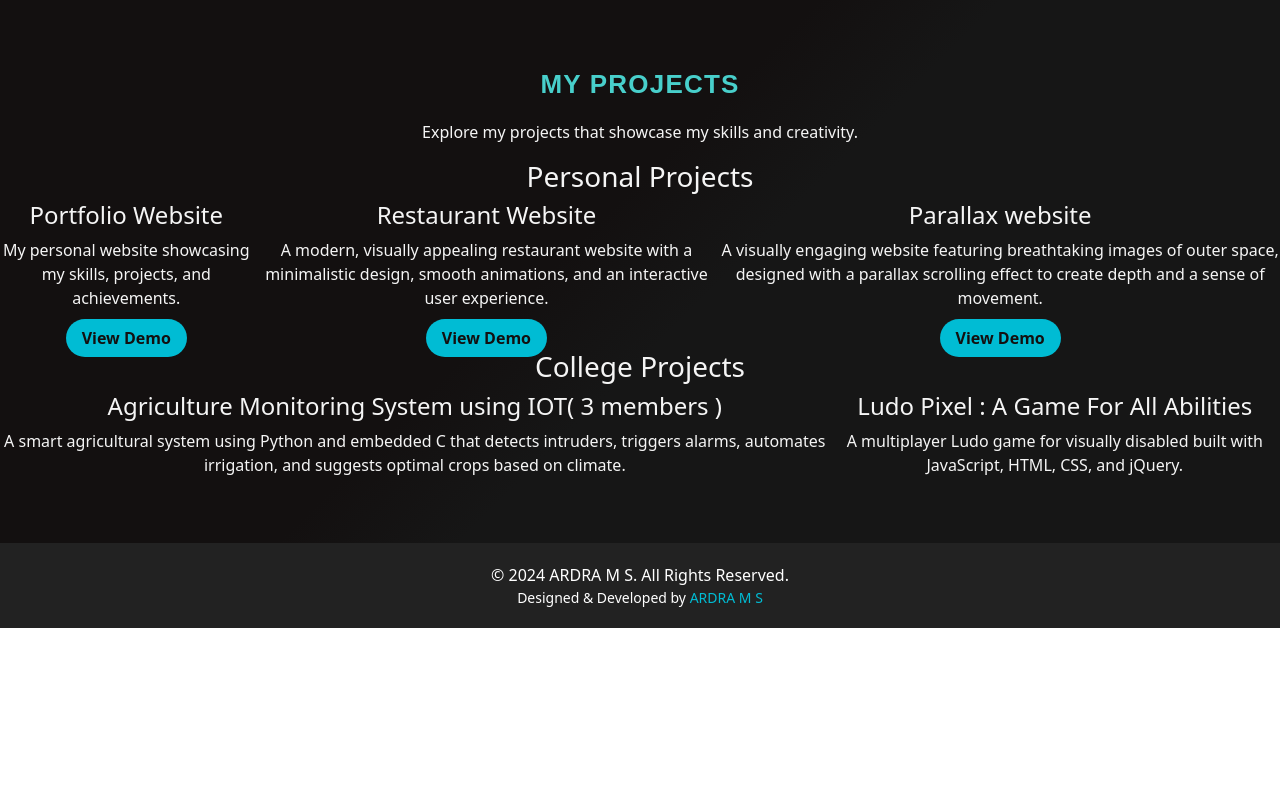
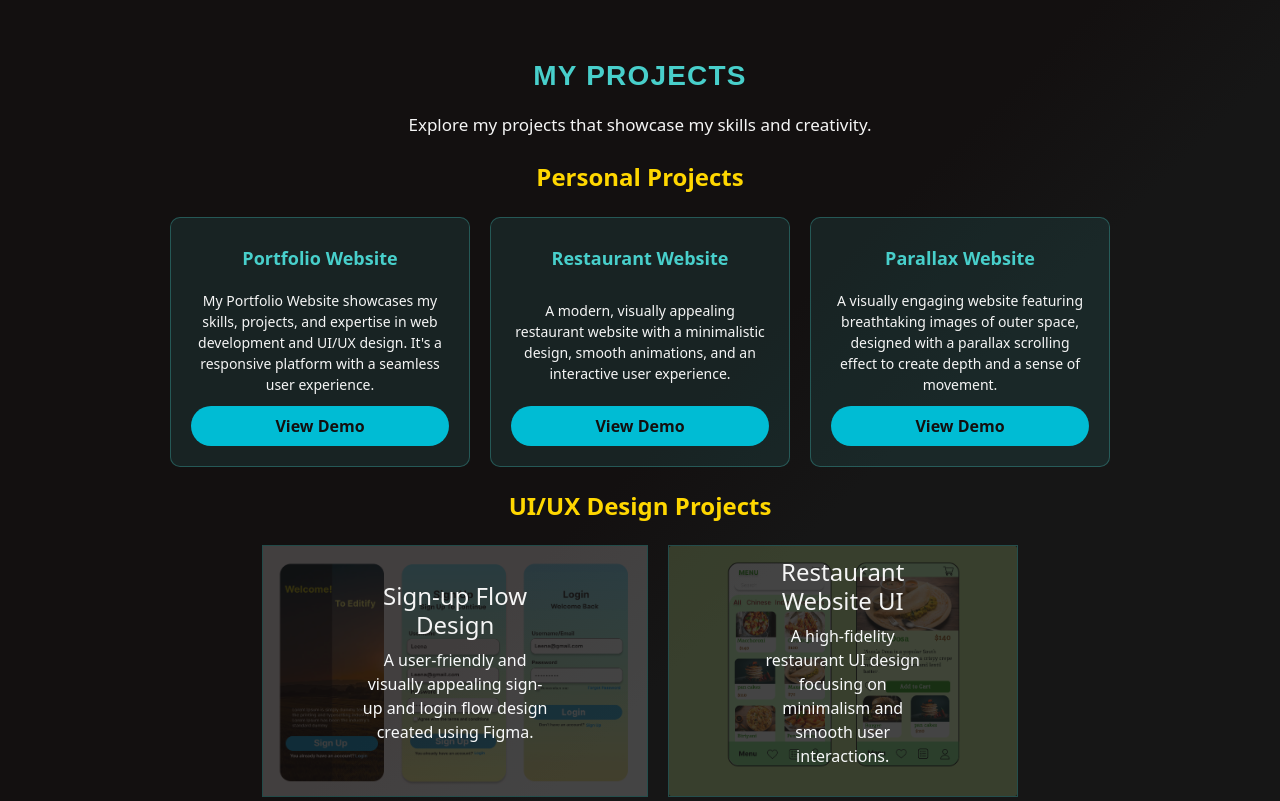
Before and after one commit to ardra-m-siva/my-portfolio, a plain HTML site: page index.html in a window 1280 px wide. Shown: the part 1980-2781 px from the top of the page. Before the commit the page ends 2608 px from the top, so only its background shows below. Drawn offline with nearby package versions, Linux system fonts and the light colour scheme.

Commit message:
added project section

```diff
--- a/Style.css
+++ b/Style.css
@@ -63,10 +63,6 @@ nav {
     font-size: 24px;
     transition: all 0.3s ease-in-out;
     z-index: 100;
-}
-
-i {
-    color: #cfc848;
 }
 
 /* home section */
@@ -204,12 +200,10 @@ i {
     0%,
     100% {
         transform: translateY(0);
-        /* Default position */
     }
 
     50% {
         transform: translateY(-10px);
-        /* Float upwards */
     }
 }
 
@@ -227,7 +221,6 @@ i {
     transition: all 0.3s ease-in-out;
 
 }
-
 
 /* skill section---------------------------------------------------------------------------------------- */
 .skills-section {
@@ -360,7 +353,7 @@ h2 {
     border-radius: 15px;
     padding: 30px;
     transition: transform 0.3s, box-shadow 0.3s;
-    box-shadow: 0 4px 15px rgba(0, 0, 0, 0.2);
+    box-shadow: 0 4px 8px #008080;
     position: relative;
     height: 320px;
     display: flex;
@@ -445,34 +438,123 @@ h2 {
 /* project section */
 .projects-section{
     position: relative;
-    /* background: #131010; */
     background: linear-gradient(135deg, #131010 45%, #161616 55%);
-    padding: 50px 0;
+    padding: 40px 20px;
     color: #f5f5f5;
     overflow: hidden;
 }
 
+.projects-section .section-title {
+    font-family: 'Arial', sans-serif;
+    font-size: 28px;
+    font-weight: 700;
+    color: #48CFCB;
+    margin-bottom: 20px;
+    position: relative;
+}
 
+#projects .description-head{
+    font-size: 17px;
+}
 
+.project-categories {
+    margin-top: 5px;
+}
 
+.project-category h3 {
+    font-size: 24px;
+    font-weight: 600;
+    color: #FFD700;
+    margin-bottom: 25px;
+    margin-top: 25px;
+}
 
+.project-list {
+    display: flex;
+    flex-wrap: wrap;
+    gap: 20px;
+    justify-content: center;
+    margin-top: 15px;
+}
 
+.project-item {
+    background: rgba(72, 207, 203, 0.1);
+    border: 1px solid rgba(72, 207, 203, 0.3);
+    border-radius: 10px;
+    padding: 20px;
+    max-width: 300px;
+    min-height: 250px;
+    display: flex;
+    flex-direction: column;
+    justify-content: space-between;
+    text-align: center;
+    transition: transform 0.3s ease, box-shadow 0.3s ease;
+    overflow: hidden;
+}
 
+.project-image-container {
+    position: relative;
+    border: 1px solid rgba(72, 207, 203, 0.3);
+}
 
+.project-item:hover {
+    transform: translateY(-10px);
+    box-shadow: 0 8px 30px rgba(72, 207, 203, 0.5);
+}
 
+.project-item h4 {
+    font-size: 18px;
+    font-weight: 600;
+    color: #48CFCB;
+    margin: 10px 0;
+}
 
-.demo-link{
+.project-item p {
+    font-size: 14px;
+    color: #f5f5f5;
+    margin: 10px 0;
+    line-height: 1.5;
+}
+
+/* Demo Link Styling */
+.demo-link {
     text-decoration: none;
     background-color: #00bcd4;
     color: #131010;
     border-radius: 25px;
 }
 
-.demo-link:hover{
+.demo-link:hover {
     background-color: #FFD700;
     transition: all 0.3s ease-in-out;
 }
 
+.project-image {
+    height: 250px;
+    display: block;
+    object-fit: cover;
+    transition: opacity 0.3s ease;
+    opacity: 0.2;
+
+}
+
+.project-text {
+    position: absolute;
+    top: 50%;
+    left: 50%;
+    transform: translate(-50%, -50%);
+    opacity: 1;
+    text-align: center;
+    transition: opacity 0.3s ease;
+}
+
+.project-image-container:hover .project-text {
+    opacity: 0;
+}
+
+.project-image-container:hover .project-image {
+    opacity: 1;
+}
 
 
 /* footer */
--- a/index.html
+++ b/index.html
@@ -204,7 +204,8 @@
                         </div>
                         <!-- My Services Section -->
                         <div class="col-md-4 col-sm-12 mb-4">
-                            <h2 class="text-center mb-5 fw-bold services-heading" style="color: #48CFCB;" >My Services</h2>
+                            <h2 class="text-center mb-5 fw-bold services-heading" style="color: #48CFCB;">My Services
+                            </h2>
                             <div class="row text-center justify-content-center partition">
                                 <!-- Service 1 -->
                                 <div class="col-md-5 col-sm-6 mb-4">
@@ -235,8 +236,8 @@
             <section id="projects" class="projects-section">
                 <div class="text-center">
                     <div>
-                        <h2 class="section-title text-center">My Projects</h2>
-                        <p>Explore my projects that showcase my skills and creativity.</p>
+                        <h2 class="section-title  text-center">My Projects</h2>
+                        <p class="description-head">Explore my projects that showcase my skills and creativity.</p>
                     </div>
 
                     <div class="project-categories">
@@ -246,7 +247,7 @@
                             <div class="project-list d-flex align-items-center justify-content-center">
                                 <div class="project-item ">
                                     <h4>Portfolio Website</h4>
-                                    <p>My personal website showcasing my skills, projects, and achievements.</p>
+                                    <p>My Portfolio Website showcases my skills, projects, and expertise in web development and UI/UX design. It's a responsive platform with a seamless user experience.</p>
                                     <a href="https://your-portfolio-link.com" target="_blank"
                                         class="demo-link  fw-bold py-2 px-3">View Demo</a>
                                 </div>
@@ -254,16 +255,41 @@
                                     <h4>Restaurant Website</h4>
                                     <p>A modern, visually appealing restaurant website with a minimalistic design,
                                         smooth animations, and an interactive user experience.</p>
-                                    <a href="https://your-restaurant-site-link.com" target="_blank"
+                                    <a href=" https://graceful-yeot-ff9801.netlify.app/#" target="_blank"
                                         class="demo-link fw-bold py-2 px-3">View Demo</a>
                                 </div>
                                 <div class="project-item">
-                                    <h4>Parallax website</h4>
+                                    <h4>Parallax Website</h4>
                                     <p>A visually engaging website featuring breathtaking images of outer space,
                                         designed with a parallax scrolling effect to create depth and a sense of
                                         movement.</p>
-                                    <a href="https://your-ludo-game-link.com" target="_blank"
+                                    <a href="  https://tiny-bombolone-3cb5a0.netlify.app/" target="_blank"
                                         class="demo-link fw-bold py-2 px-3">View Demo</a>
+                                </div>
+                            </div>
+                        </div>
+                    </div>
+
+                    <!-- UI/UX Design Projects -->
+                    <div class="project-category">
+                        <h3>UI/UX Design Projects</h3>
+                        <div class="project-list">
+                            <div class="project-image-container">
+                                <img src="./images/SignUpFLow.png" alt="Sign-up Flow Design"
+                                    class="project-image">
+                                <div class="project-text">
+                                    <h4>Sign-up Flow Design</h4>
+                                    <p class="text-light">A user-friendly and visually appealing sign-up and login flow design created using
+                                        Figma.</p>
+                                </div>
+                            </div>
+                            <div class="project-image-container">
+                                <img src="./images/restaurent.png" alt="Restaurant Website Design"
+                                    class="project-image">
+                                <div class="project-text">
+                                    <h4>Restaurant Website UI</h4>
+                                    <p class="text-light">A high-fidelity restaurant UI design focusing on minimalism and smooth user
+                                        interactions.</p>
                                 </div>
                             </div>
                         </div>
@@ -274,29 +300,19 @@
                         <h3>College Projects</h3>
                         <div class="project-list d-flex align-items-center justify-content-center">
                             <div class="project-item">
+                                <h4>Ludo Pixel : A Game For All Abilities</h4>
+                                <p>Inclusive multiplayer Ludo game designed for visually impaired players. Built with HTML, CSS, JavaScript, and jQuery, it features audio cues and accessible gameplay.</p>
+                            </div>
+                            <div class="project-item">
                                 <h4>Agriculture Monitoring System using IOT( 3 members )</h4>
                                 <p>A smart agricultural system using Python and embedded C that detects intruders,
                                     triggers alarms, automates irrigation, and suggests optimal crops based on climate.
                                 </p>
                             </div>
-                            <div class="project-item">
-                                <h4>Ludo Pixel : A Game For All Abilities</h4>
-                                <p>A multiplayer Ludo game for visually disabled built with JavaScript, HTML, CSS, and
-                                    jQuery.</p>
-                            </div>
                         </div>
                     </div>
                 </div>
             </section>
-
-
-
-
-
-
-
-
-
 
             <!-- contact -->
 
```
Also changed, not shown: images/SignUpFLow.png (added), images/restaurent.png (added).
